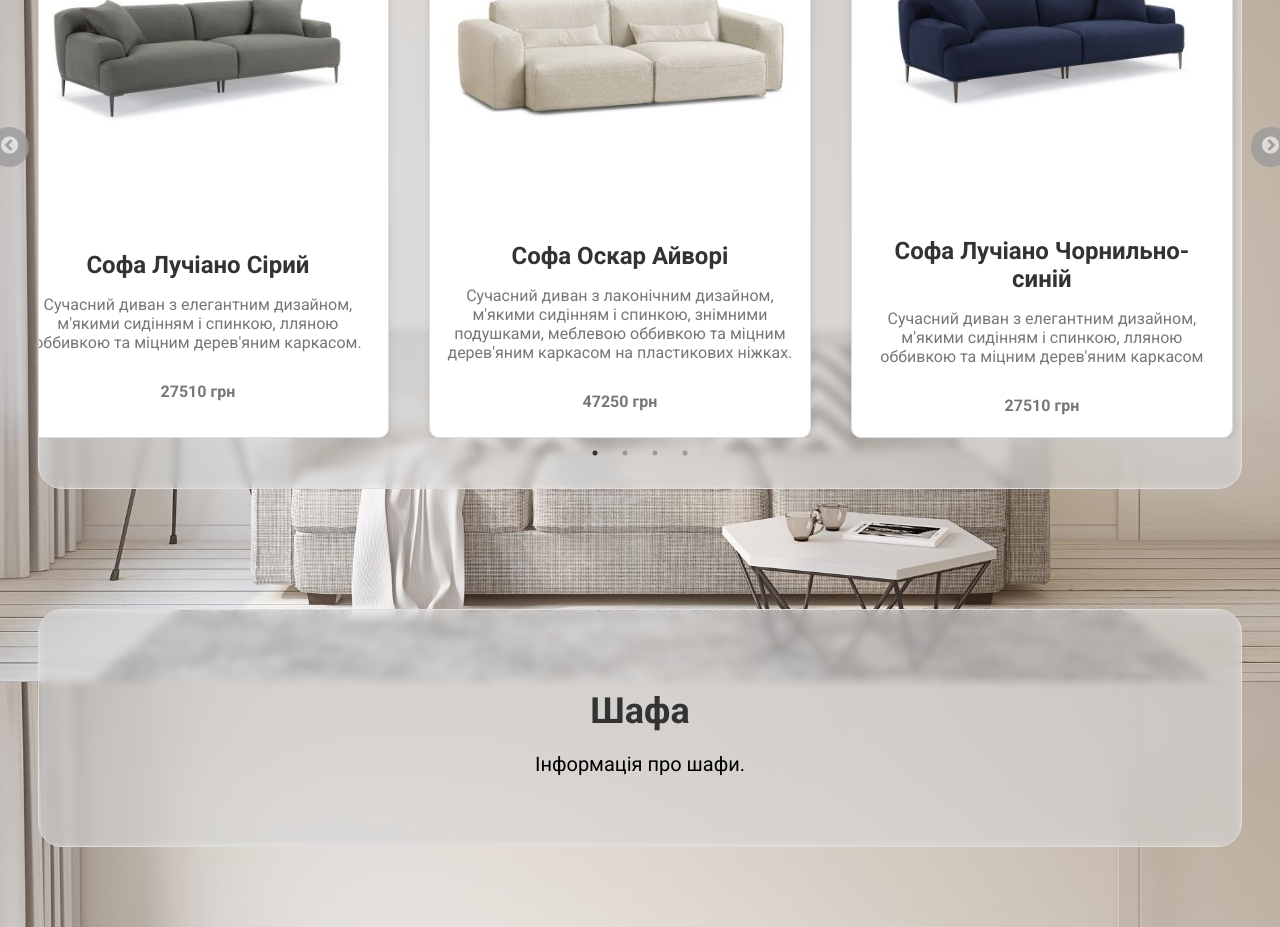
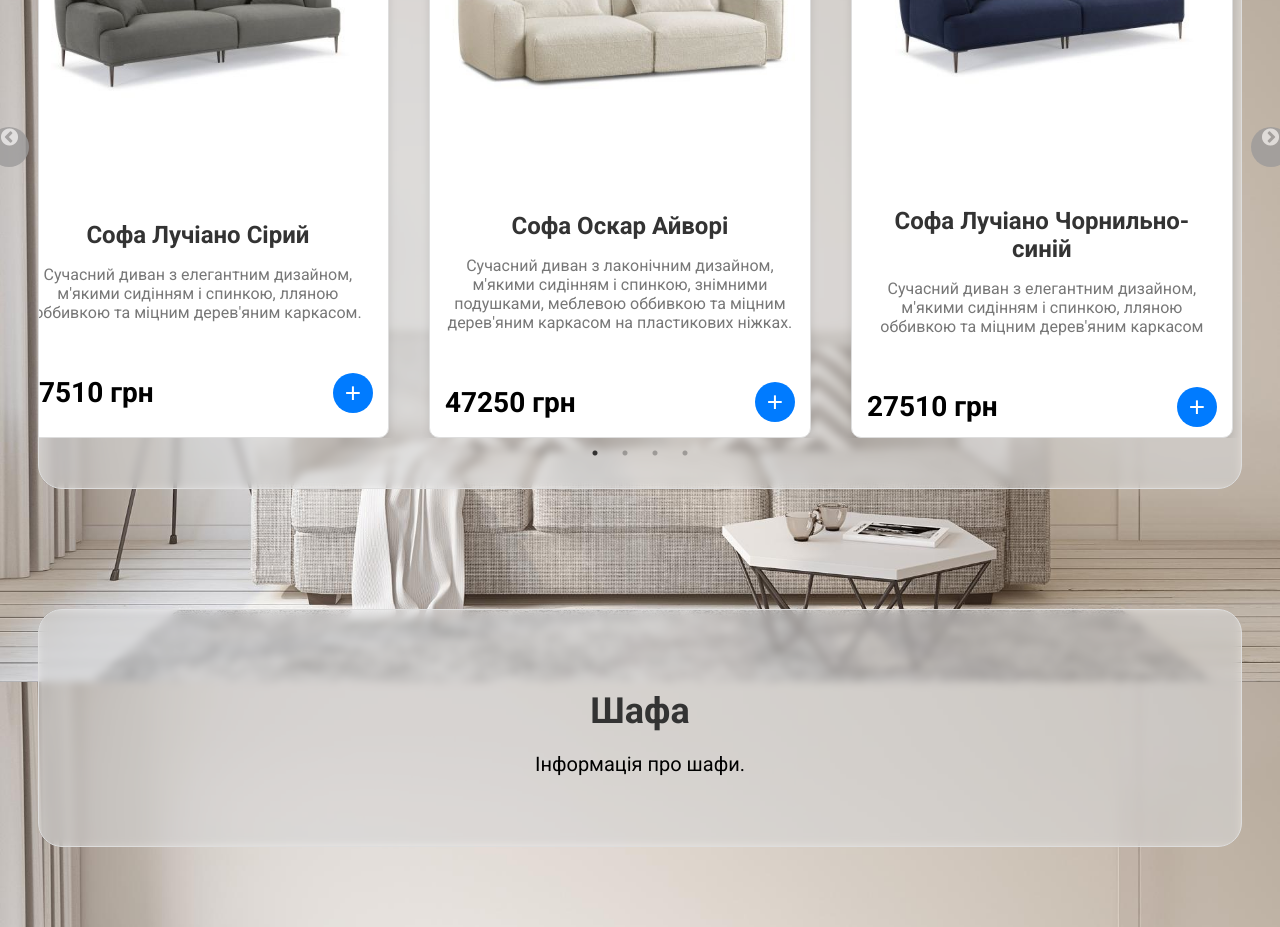
Before and after one commit to TangiresH/3rd_course_2_semester_labs, a React (Create React App) app in the folder furniture-store/my-app/: page / in a window 1280 px wide. Shown: the part 4120-5047 px from the top of the page. Built offline with nearby package versions, Linux system fonts and the light colour scheme; the HTML template or start-up script is replaced by a standard one.

Commit message:
fixed a bug with the slider

```diff
--- a/furniture-store/my-app/src/components/StoreSlider/FurnitureStore.css
+++ b/furniture-store/my-app/src/components/StoreSlider/FurnitureStore.css
@@ -62,17 +62,42 @@
     text-align: center;
 }
 
-  .product-price {
-    font-size: 25px;
+.product-footer {
+    display: flex;
+    justify-content: space-between;
+    align-items: center;
+    width: 100%;
+    padding: 10px 0;
+}
+
+.product-footer .product-price {
+    font-size: 28px !important;
     color: #000;
-    margin-top: 30px;
     font-weight: bold;
-    text-align: center;
+    text-align: left;
+}
+
+.add-to-cart-button {
+    background-color: #007bff;
+    color: white;
+    border: none;
+    border-radius: 50%;
+    width: 40px;
+    height: 40px;
+    font-size: 28px;
+    display: flex;
+    align-items: center;
+    justify-content: center;
+    cursor: pointer;
+    margin-left: auto;
+}
+
+.add-to-cart-button:hover {
+    background-color: #0056b3;
 }
 
 #furniture-store .slick-prev,
 #furniture-store .slick-next {
-    font-size: 24px !important;
     width: 40px !important;
     height: 40px !important;
     line-height: 40px !important;
--- a/furniture-store/my-app/src/components/StoreSlider/FurnitureStore.js
+++ b/furniture-store/my-app/src/components/StoreSlider/FurnitureStore.js
@@ -73,7 +73,10 @@ const FurnitureStore = () => {
               <div className="product-info">
                 <h3>{product.name}</h3>
                 <p>{product.description}</p>
-                <p className="product-price">{product.price}</p>
+                <div className="product-footer">
+                  <p className="product-price">{product.price}</p>
+                  <button className="add-to-cart-button">+</button>
+                </div>
               </div>
             </div>
           </div>
```
Lines whose indentation alone changed are shown as unchanged.
